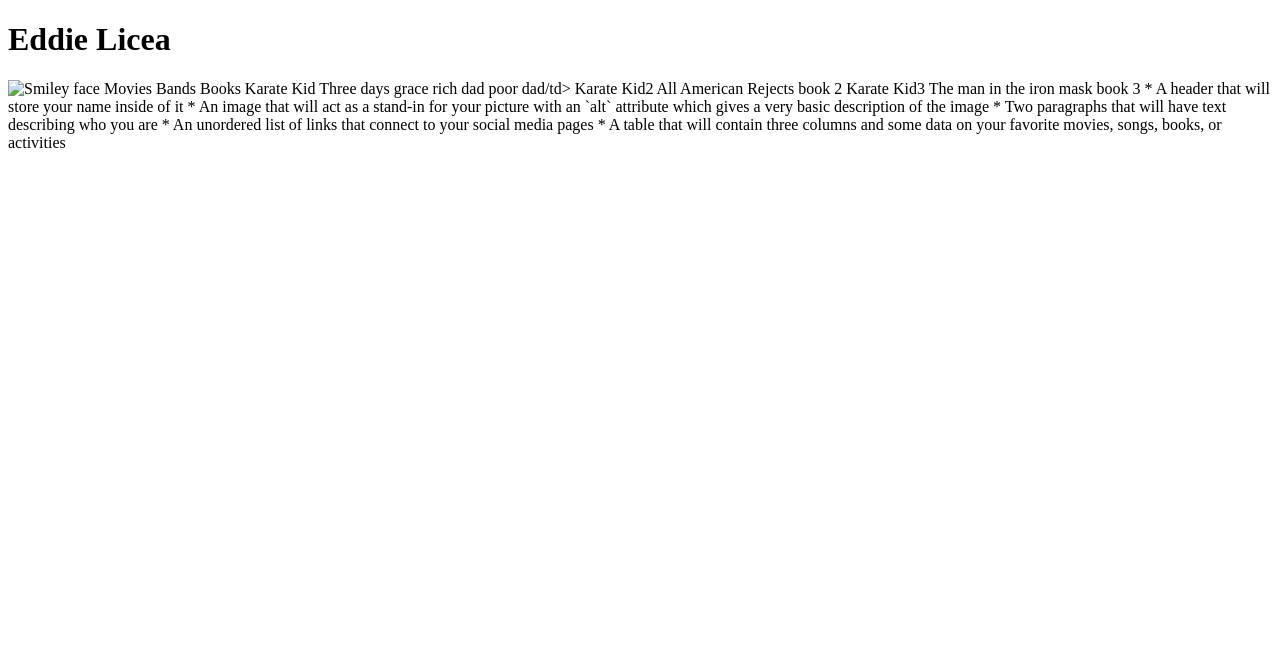
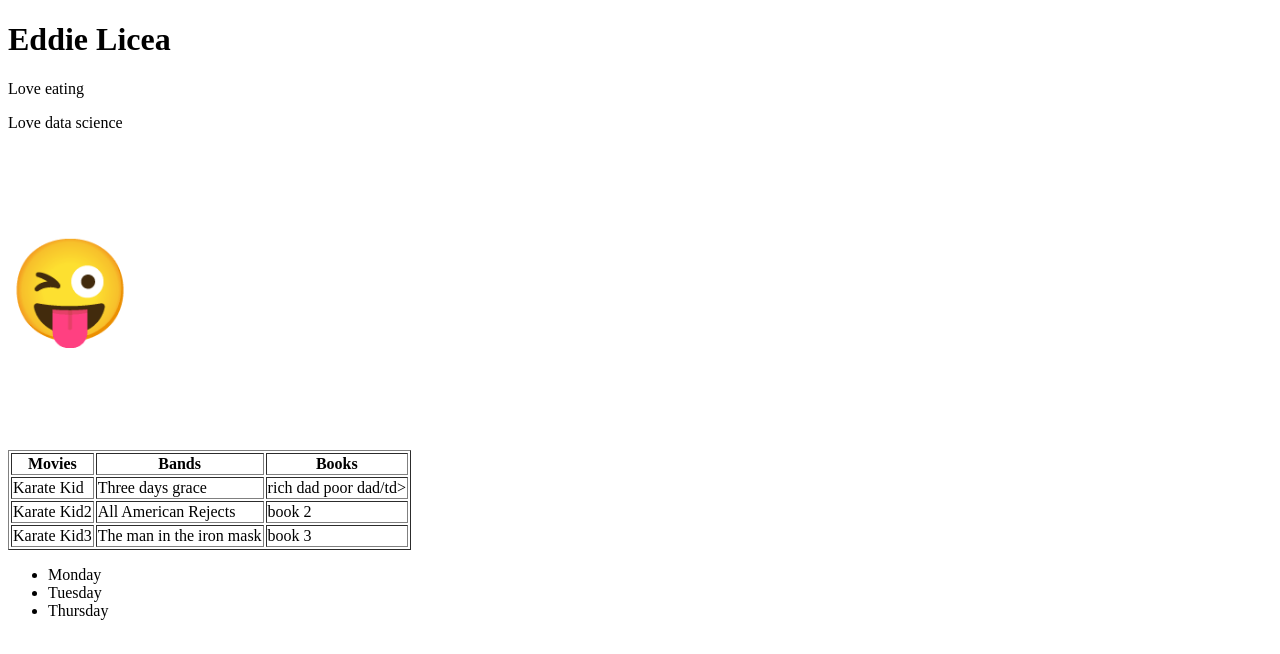
Before and after one commit to SpaghettiPython/bio.io, a plain HTML site: page index.html in a window 1280 px wide. Drawn offline with Linux system fonts and the light colour scheme.

Commit message:
Update index.html

```diff
--- a/index.html
+++ b/index.html
@@ -7,8 +7,11 @@
 
 <body>
     <h1>Eddie Licea</h1>
-    <img src="smiley.gif" alt="Smiley face" height="42" width="42">
+    <p>Love eating</p>
+    <p>Love data science</p>
 
+    <p style="font-size:100px">&#128540;</p>
+<table border="1">
     <tr>
         <th>Movies</th>
         <th>Bands</th>
@@ -29,14 +32,12 @@
         <td>The man in the iron mask</td>
         <td>book 3</td>
       </tr>
-
+</table>
+    <ul>
+      <li>Monday</li>
+      <li>Tuesday</li>
+      <li>Thursday</li>
+    </ul>
 </body>
 
 </html>
-
-
-  * A header that will store your name inside of it
-  * An image that will act as a stand-in for your picture with an `alt` attribute which gives a very basic description of the image
-  * Two paragraphs that will have text describing who you are
-  * An unordered list of links that connect to your social media pages
-  * A table that will contain three columns and some data on your favorite movies, songs, books, or activities
```
